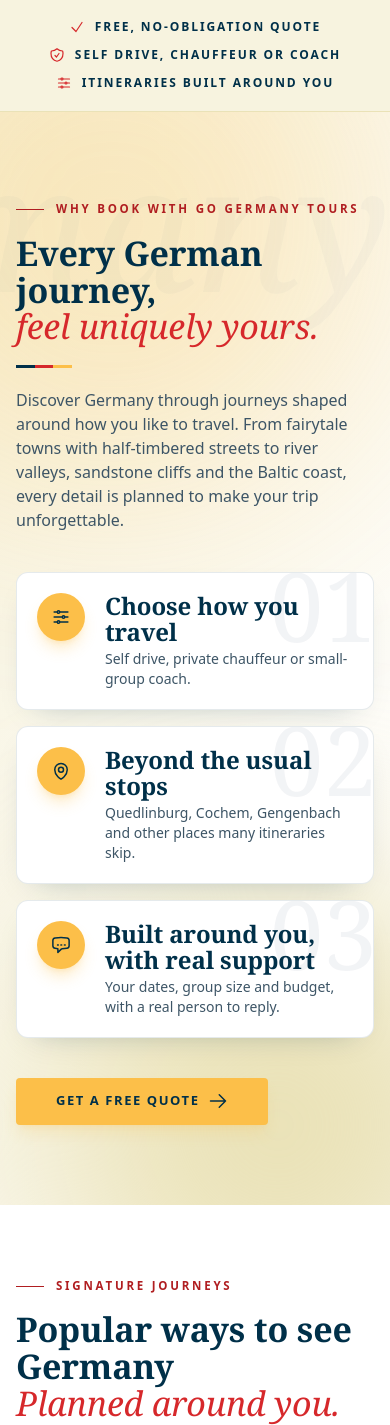
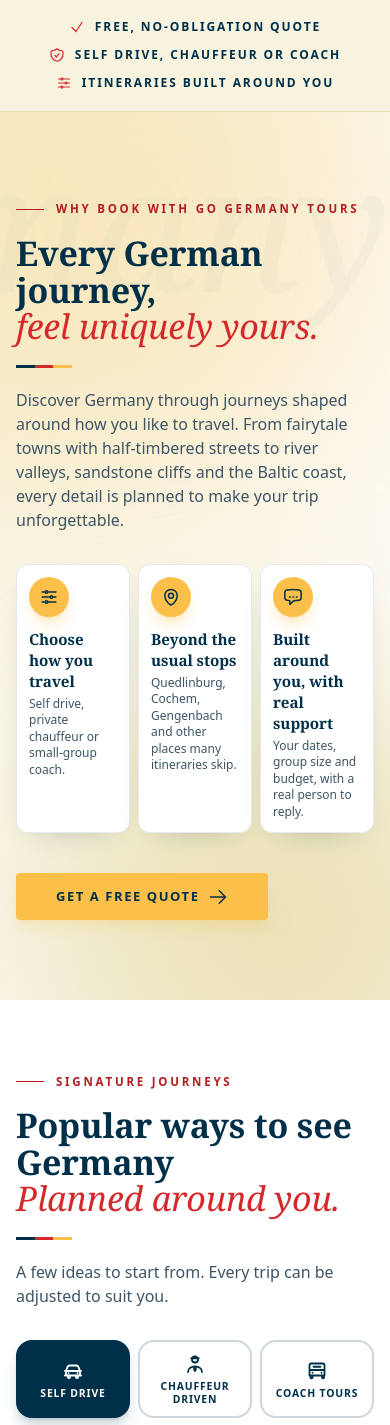
Before and after one commit to xfranzce/go-germany-tours, a Laravel app: page / in a window 390 px wide. Shown: the part 1025-2450 px from the top of the page. Run offline with Laravel 12, Linux system fonts and the light colour scheme; data comes from the database, SQL or seed files in the repository; data that the repository does not hold is empty; style sheets or scripts are compiled from the project's sources; parts of the project's set-up code (start-up, migrations or seed data) failed here and were passed over; some libraries are stand-ins or nearby versions; some web fonts are replaced.

Commit message:
Home: why-book cards 3 columns on mobile
Co-Authored-By: Claude Sonnet 5.5 <noreply@anthropic.com>

```diff
--- a/resources/views/home.blade.php
+++ b/resources/views/home.blade.php
@@ -134,19 +134,19 @@
             <span class="flag-rule" aria-hidden="true"></span>
             <p class="mt-5 text-base sm:text-lg text-ink-soft max-w-xl">Discover Germany through journeys shaped around how you like to travel. From fairytale towns with half-timbered streets to river valleys, sandstone cliffs and the Baltic coast, every detail is planned to make your trip unforgettable.</p>
 
-            <ol class="mt-10 grid max-w-xl gap-4 sm:max-w-none sm:grid-cols-3 sm:gap-3 lg:gap-4">
+            <ol class="mt-8 grid grid-cols-3 gap-2 sm:mt-10 sm:gap-3 lg:gap-4">
                 @foreach([
                     ['Choose how you travel', 'Self drive, private chauffeur or small-group coach.', 'adjust'],
                     ['Beyond the usual stops', 'Quedlinburg, Cochem, Gengenbach and other places many itineraries skip.', 'pin'],
                     ['Built around you, with real support', 'Your dates, group size and budget, with a real person to reply.', 'chat'],
                 ] as $i => [$t, $d, $ic])
-                    <li class="group relative flex items-start gap-5 overflow-hidden rounded-xl sm:flex-col sm:gap-4 border border-brand-navy/10 bg-white shadow-card p-5 sm:p-6 transition duration-700 ease-out hover:border-brand-gold hover:shadow-xl hover:-translate-y-0.5"
+                    <li class="group relative flex flex-col items-start gap-3 overflow-hidden rounded-xl sm:gap-4 border border-brand-navy/10 bg-white shadow-card p-3 sm:p-6 transition duration-700 ease-out hover:border-brand-gold hover:shadow-xl hover:-translate-y-0.5"
                         :class="shown ? 'opacity-100 translate-x-0' : 'opacity-0 translate-x-10'" style="transition-delay: {{ 250 + $i * 180 }}ms">
-                        <span class="absolute -right-1 -top-4 font-display text-8xl leading-none text-brand-navy/[0.05] group-hover:text-brand-gold/30 transition" aria-hidden="true">0{{ $i + 1 }}</span>
-                        <span class="grid place-items-center shrink-0 size-12 rounded-full bg-brand-gold text-brand-navy shadow-lg shadow-brand-gold/30 group-hover:scale-110 transition" aria-hidden="true"><x-icon :name="$ic" class="w-5 h-5"/></span>
+                        <span class="absolute -right-1 -top-4 hidden font-display text-8xl sm:block leading-none text-brand-navy/[0.05] group-hover:text-brand-gold/30 transition" aria-hidden="true">0{{ $i + 1 }}</span>
+                        <span class="grid place-items-center shrink-0 size-10 sm:size-12 rounded-full bg-brand-gold text-brand-navy shadow-lg shadow-brand-gold/30 group-hover:scale-110 transition" aria-hidden="true"><x-icon :name="$ic" class="w-5 h-5"/></span>
                         <div class="relative">
-                            <h3 class="text-brand-navy">{{ $t }}</h3>
-                            <p class="mt-1 text-sm sm:text-base text-ink-soft">{{ $d }}</p>
+                            <h3 class="text-[0.95rem] leading-snug text-brand-navy sm:text-[length:inherit] sm:leading-[inherit]">{{ $t }}</h3>
+                            <p class="mt-1 text-xs leading-snug text-ink-soft sm:text-base">{{ $d }}</p>
                         </div>
                     </li>
                 @endforeach
```
